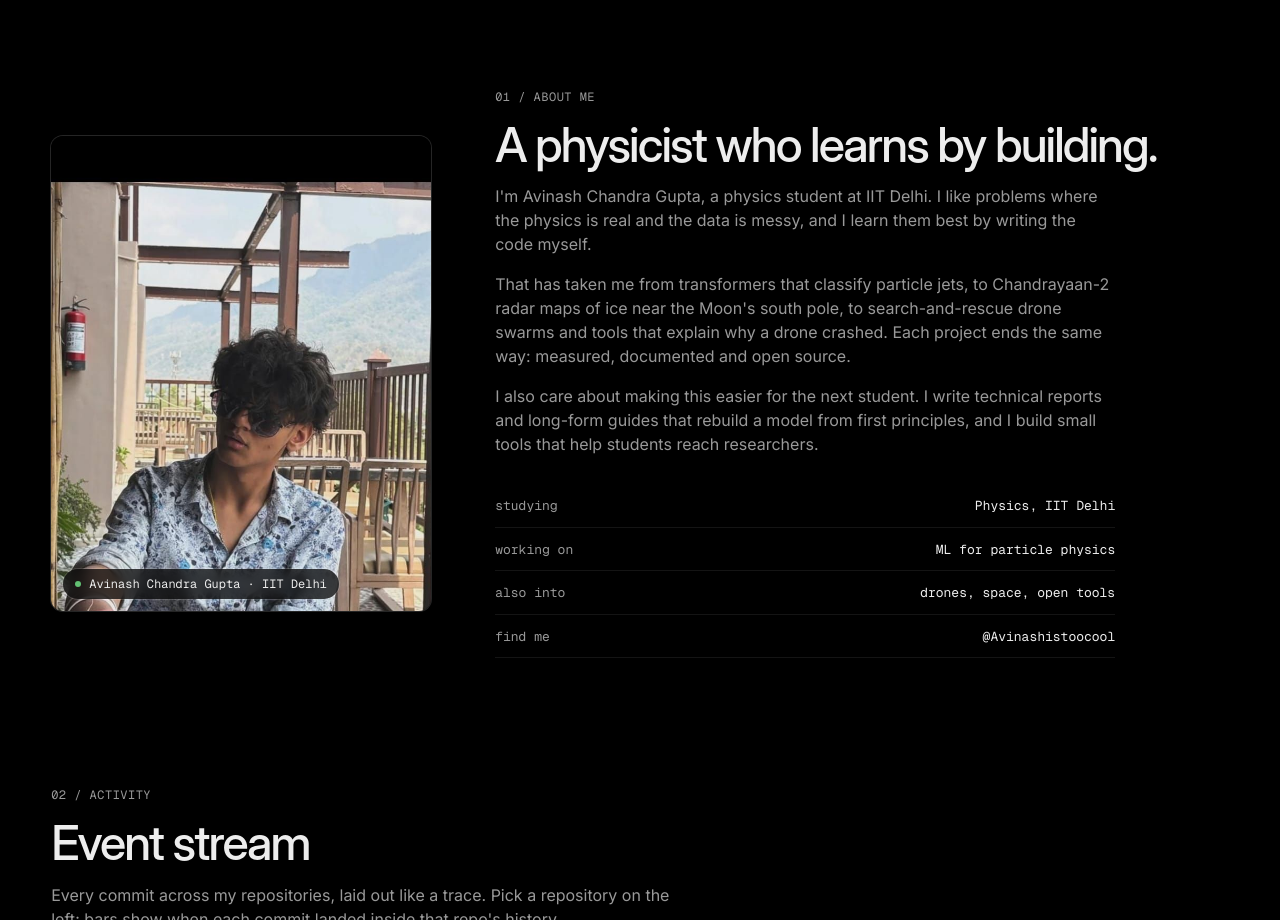
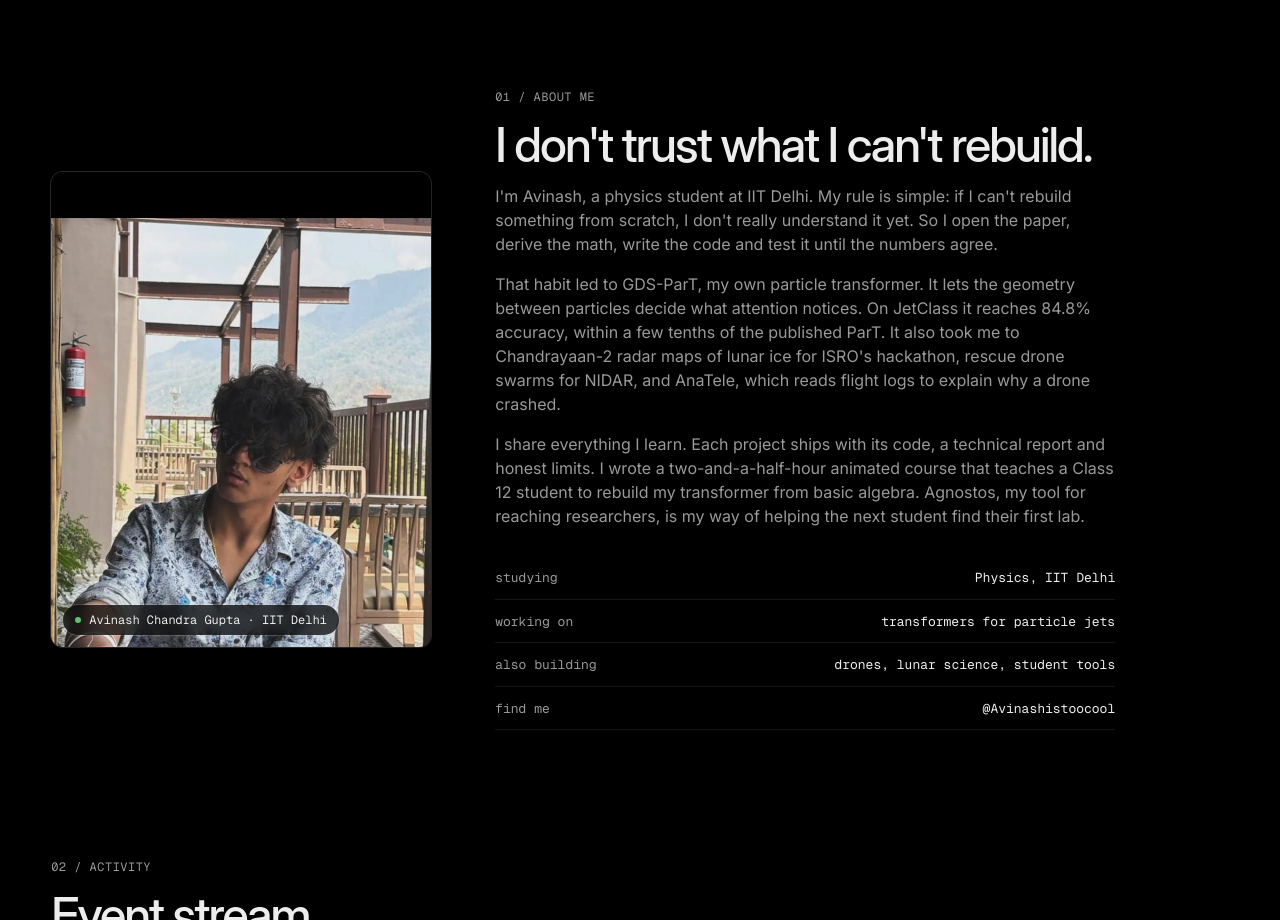
Before and after one commit to Avinashistoocool/Avinashistoocool.github.io, a plain HTML site: page index.html in a window 1280 px wide. Shown: the part 840-1760 px from the top of the page. Drawn offline with nearby package versions, Linux system fonts and the light colour scheme; no server answers.

Commit message:
Rewrite About me description
Co-authored-by: Copilot <223556219+Copilot@users.noreply.github.com>

```diff
--- a/index.html
+++ b/index.html
@@ -147,14 +147,14 @@
       </figure>
       <div class="about-text">
         <p class="eyebrow mono">01 / about me</p>
-        <h2 class="headline">A physicist who learns by building.</h2>
-        <p class="lede">I'm Avinash Chandra Gupta, a physics student at IIT Delhi. I like problems where the physics is real and the data is messy, and I learn them best by writing the code myself.</p>
-        <p class="lede">That has taken me from transformers that classify particle jets, to Chandrayaan-2 radar maps of ice near the Moon's south pole, to search-and-rescue drone swarms and tools that explain why a drone crashed. Each project ends the same way: measured, documented and open source.</p>
-        <p class="lede">I also care about making this easier for the next student. I write technical reports and long-form guides that rebuild a model from first principles, and I build small tools that help students reach researchers.</p>
+        <h2 class="headline">I don't trust what I can't rebuild.</h2>
+        <p class="lede">I'm Avinash, a physics student at IIT Delhi. My rule is simple: if I can't rebuild something from scratch, I don't really understand it yet. So I open the paper, derive the math, write the code and test it until the numbers agree.</p>
+        <p class="lede">That habit led to GDS-ParT, my own particle transformer. It lets the geometry between particles decide what attention notices. On JetClass it reaches 84.8% accuracy, within a few tenths of the published ParT. It also took me to Chandrayaan-2 radar maps of lunar ice for ISRO's hackathon, rescue drone swarms for NIDAR, and AnaTele, which reads flight logs to explain why a drone crashed.</p>
+        <p class="lede">I share everything I learn. Each project ships with its code, a technical report and honest limits. I wrote a two-and-a-half-hour animated course that teaches a Class 12 student to rebuild my transformer from basic algebra. Agnostos, my tool for reaching researchers, is my way of helping the next student find their first lab.</p>
         <ul class="about-facts mono">
           <li><span>studying</span>Physics, IIT Delhi</li>
-          <li><span>working on</span>ML for particle physics</li>
-          <li><span>also into</span>drones, space, open tools</li>
+          <li><span>working on</span>transformers for particle jets</li>
+          <li><span>also building</span>drones, lunar science, student tools</li>
           <li><span>find me</span><a href="https://github.com/Avinashistoocool" target="_blank" rel="noopener">@Avinashistoocool</a></li>
         </ul>
       </div>
```
